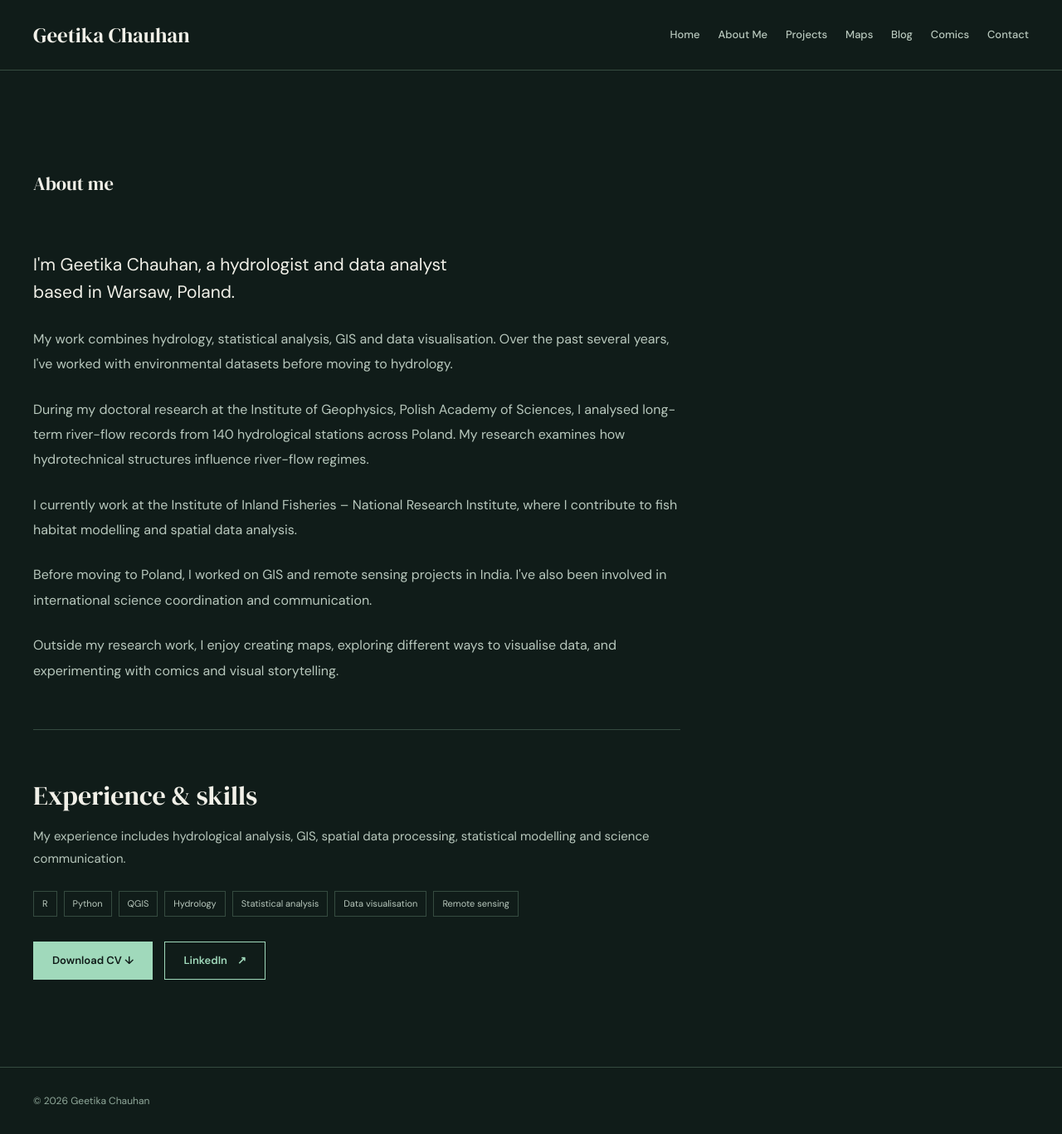
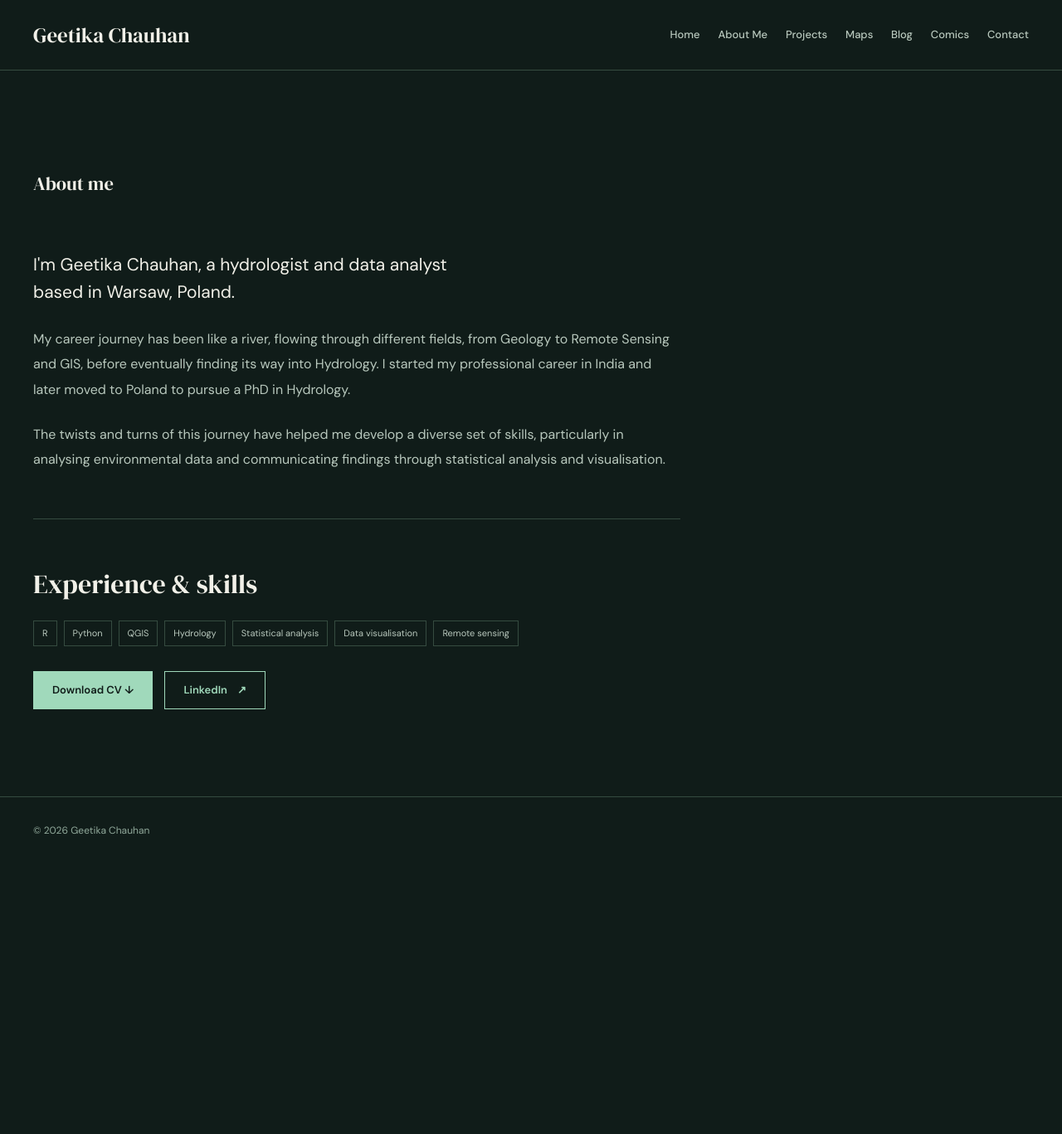
Before and after one commit to Troctolite/Troctolite.github.io, a Jekyll site: the page built from about/index.html, in a window 1280 px wide. Shown: the whole page at 83% size. Built offline with Jekyll 4.4.1, drawn with Linux system fonts in a browser that asks for light colours; after the commit the page ends 1041 px from its top, so only the background shows below that.

Commit message:
Update index.html

```diff
--- a/about/index.html
+++ b/about/index.html
@@ -17,57 +17,34 @@ permalink: /about/
 
     <div class="about-content">
 
+
 <p class="home-lead">
   I'm Geetika Chauhan, a hydrologist and data
   analyst based in Warsaw, Poland.
 </p>
 
 <p>
-        My work combines hydrology, statistical analysis,
-        GIS and data visualisation. Over the past several
-        years, I've worked with environmental datasets before moving to hydrology.
+  My career journey has been like a river,
+  flowing through different fields, from
+  Geology to Remote Sensing and GIS, before
+  eventually finding its way into Hydrology.
+  I started my professional career in India
+  and later moved to Poland to pursue a PhD
+  in Hydrology.
 </p>
 
 <p>
-        During my doctoral research at the Institute
-        of Geophysics, Polish Academy of Sciences,
-        I analysed long-term river-flow records from
-        140 hydrological stations across Poland.
-        My research examines how hydrotechnical
-        structures influence river-flow regimes.
-      </p>
-
-      <p>
-        I currently work at the Institute of Inland
-        Fisheries – National Research Institute,
-        where I contribute to fish habitat modelling
-        and spatial data analysis.
-      </p>
-
-      <p>
-        Before moving to Poland, I worked on GIS
-        and remote sensing projects in India.
-        I've also been involved in international
-        science coordination and communication.
-      </p>
-
-      <p>
-        Outside my research work, I enjoy creating
-        maps, exploring different ways to visualise
-        data, and experimenting with comics and
-        visual storytelling.
+  The twists and turns of this journey have
+  helped me develop a diverse set of skills,
+  particularly in analysing environmental
+  data and communicating findings through
+  statistical analysis and visualisation.
 </p>
 
       <!-- CV AND PROFESSIONAL LINKS -->
       <div class="about-cv">
 
         <h2>Experience & skills</h2>
-
-        <p>
-          My experience includes hydrological analysis,
-          GIS, spatial data processing, statistical
-          modelling and science communication.
-        </p>
 
         <div class="home-tags">
           <span>R</span>
```
Also changed, not shown: other parts of about/index.html (+1 -1 lines). Lines whose indentation alone changed are shown as unchanged.
